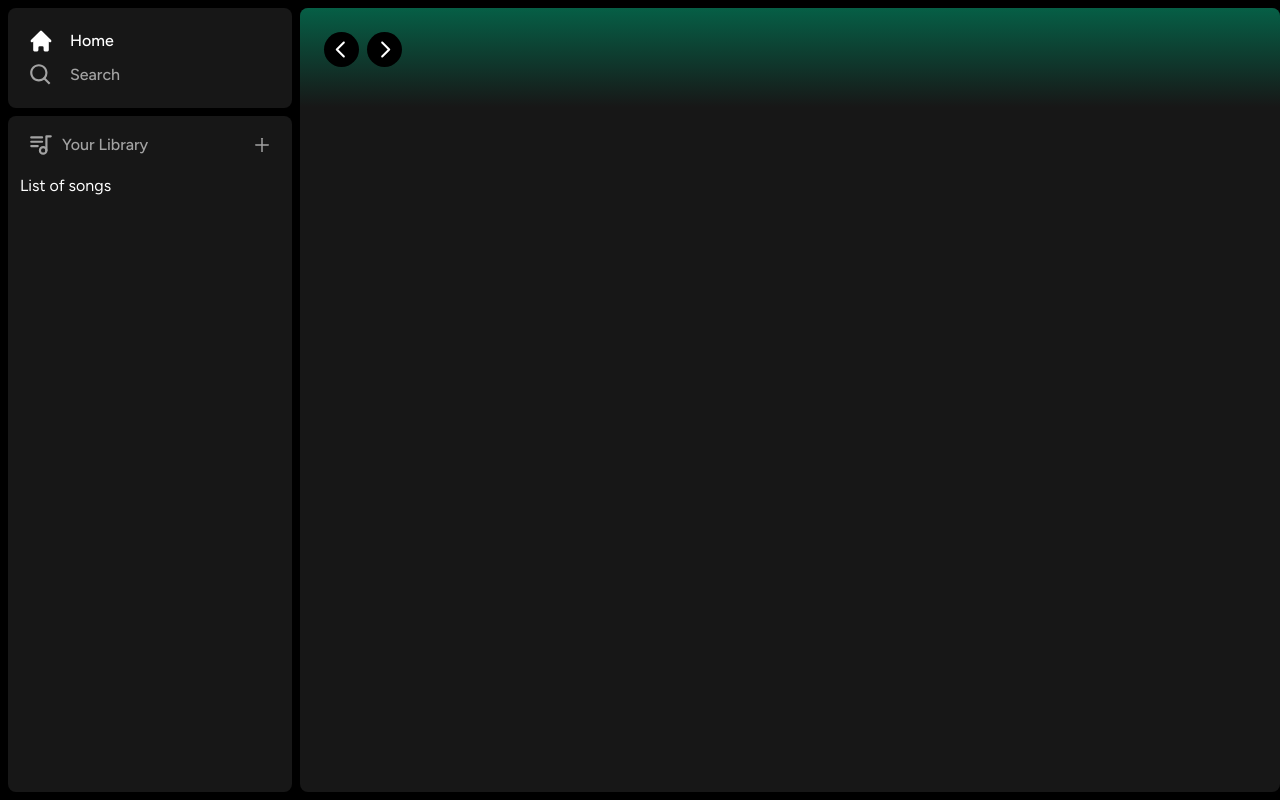
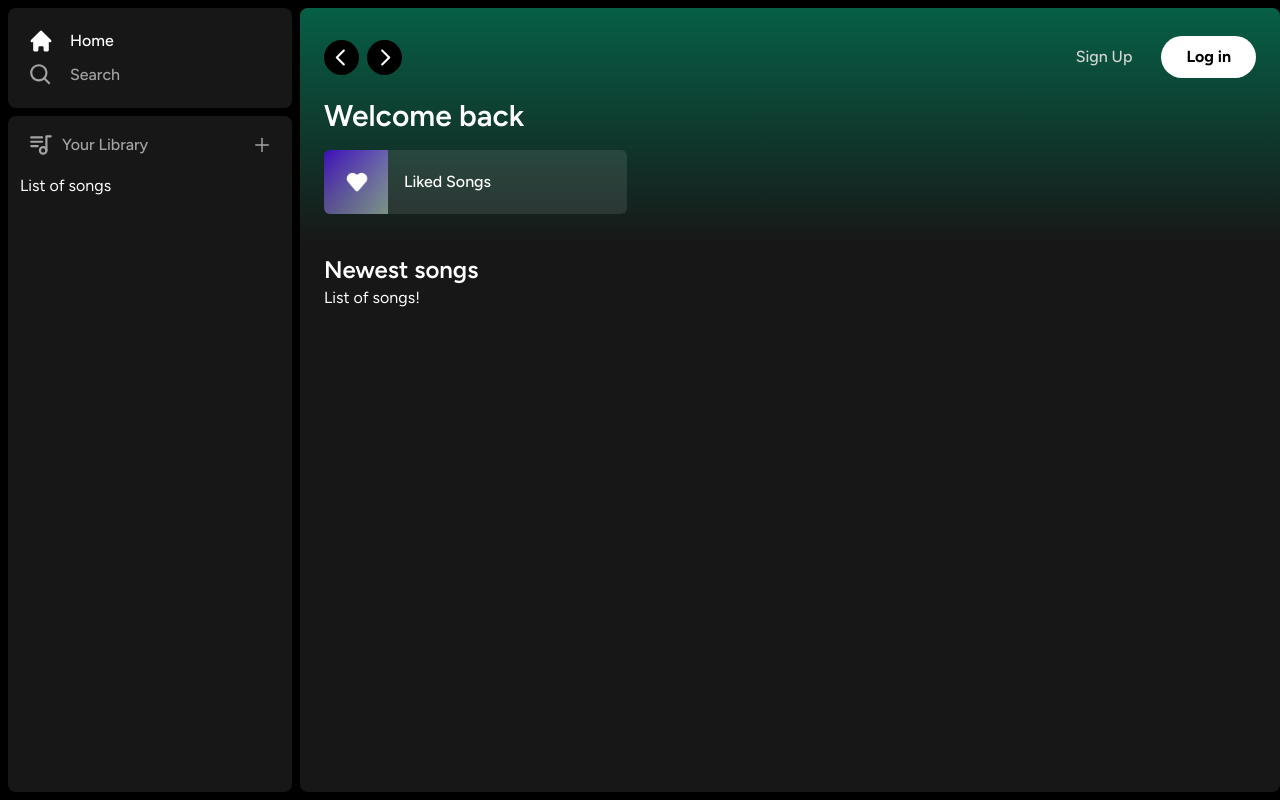
Before and after one commit to sunnydreamer/spotifyClone, a Next.js app: page / in a window 1280 px wide. Built offline with nearby package versions, Linux system fonts and the light colour scheme.

Commit message:
completed layout setting

```diff
--- a/app/(site)/page.tsx
+++ b/app/(site)/page.tsx
@@ -1,4 +1,5 @@
 import Header from "@/components/Header";
+import ListItem from "@/components/ListItem";
 
 export default function Home() {
   return (
@@ -12,7 +13,34 @@
       overflow-y-auto
     "
     >
-      <Header>Header Inside</Header>
+      <Header>
+        <div className="mb-2">
+          <h1 className="text-white text-3xl font-semibold">Welcome back</h1>
+          <div
+            className="
+            grid
+            grid-cols-1
+            sm:grid-cols-2
+            xl:grid-cols-3
+            2xl:grid-cols-4
+            gap-3
+            mt-4
+          "
+          >
+            <ListItem
+              image="/images/liked.png"
+              name="Liked Songs"
+              href="liked"
+            />
+          </div>
+        </div>
+      </Header>
+      <div className="mt-2 mb-7 px-6">
+        <div className="flex justify-between items-center">
+          <h1 className="text-white text-2xl font-semibold">Newest songs</h1>
+        </div>
+        <div>List of songs!</div>
+      </div>
     </div>
   );
 }
--- /dev/null
+++ b/components/Button.tsx
@@ -0,0 +1,41 @@
+import { forwardRef } from "react";
+import { twMerge } from "tailwind-merge";
+
+interface ButtonProps extends React.ButtonHTMLAttributes<HTMLButtonElement> {}
+
+const Button = forwardRef<HTMLButtonElement, ButtonProps>(
+  ({ className, children, disabled, type = "button", ...props }, ref) => {
+    return (
+      <button
+        type={type}
+        className={twMerge(
+          `f
+      w-full
+      rounded-full
+      bg-green-500
+      border
+      border-transparent
+      px-3
+      py-3
+      disabled:cursor-not-allowed
+      disabled:opacity-50
+      text-black
+      font-bold
+      hover:opacity-75
+      transition
+    `,
+          className
+        )}
+        disabled={disabled}
+        ref={ref}
+        {...props}
+      >
+        {children}
+      </button>
+    );
+  }
+);
+
+Button.displayName = "Button";
+
+export default Button;
--- a/components/Header.tsx
+++ b/components/Header.tsx
@@ -3,7 +3,10 @@
 import { useRouter } from "next/navigation";
 import { twMerge } from "tailwind-merge";
 import { RxCaretLeft, RxCaretRight } from "react-icons/rx";
-import { HiHome, HiSearch } from "react-icons/hi";
+import { HiHome } from "react-icons/hi";
+import { BiSearch } from "react-icons/bi";
+
+import Button from "./Button";
 
 interface HeaderProps {
   children: React.ReactNode;
@@ -83,10 +86,46 @@
             transition
             "
           >
-            <HiSearch className="text-black" size={20} />
+            <BiSearch className="text-black" size={20} />
           </button>
         </div>
+        <div
+          className="
+            flex
+            justify-between
+            items-center
+            gap-x-4
+        "
+        >
+          <>
+            <div>
+              <Button
+                onClick={() => {}}
+                className="
+              bg-transparent
+              text-neutral-300
+              font-medium
+              "
+              >
+                Sign Up
+              </Button>
+            </div>
+            <div>
+              <Button
+                onClick={() => {}}
+                className="
+              bg-white
+              px-6
+              py-2
+              "
+              >
+                Log in
+              </Button>
+            </div>
+          </>
+        </div>
       </div>
+      {children}
     </div>
   );
 };
--- /dev/null
+++ b/components/ListItem.tsx
@@ -0,0 +1,70 @@
+"use client";
+
+import Image from "next/image";
+import { useRouter } from "next/navigation";
+import { FaPlay } from "react-icons/fa";
+
+interface ListItemProps {
+  image: string;
+  name: string;
+  href: string;
+}
+
+const ListItem: React.FC<ListItemProps> = ({ image, name, href }) => {
+  const router = useRouter();
+  const onClick = () => {
+    // add authentication before push
+    router.push(href);
+  };
+  return (
+    <button
+      onClick={onClick}
+      className="
+            relative
+            group
+            flex
+            items-center
+            rounded-md
+            overflow-hidden
+            gap-x-4
+            bg-neutral-100/10
+            hover:bg-neutral-100/20
+            transition
+            pr-4
+        "
+    >
+      <div
+        className="
+        relative
+        min-h-[64px]
+        min-w-[64px]
+        "
+      >
+        <Image className="object-cover" fill src={image} alt="Image" />
+      </div>
+
+      <p className="font-medium truncate py-5">{name}</p>
+      <div
+        className="
+        absolute
+        transition
+        opacity-0
+        rounded-full
+        flex
+        items-center
+        justify-center
+        bg-green-500
+        p-4
+        drop-shadow-md
+        right-5
+        group-hover:opacity-100
+        hover:scale-110
+      "
+      >
+        <FaPlay className="text-black" />
+      </div>
+    </button>
+  );
+};
+
+export default ListItem;
```
Also changed, not shown: public/images/liked.png (added).
